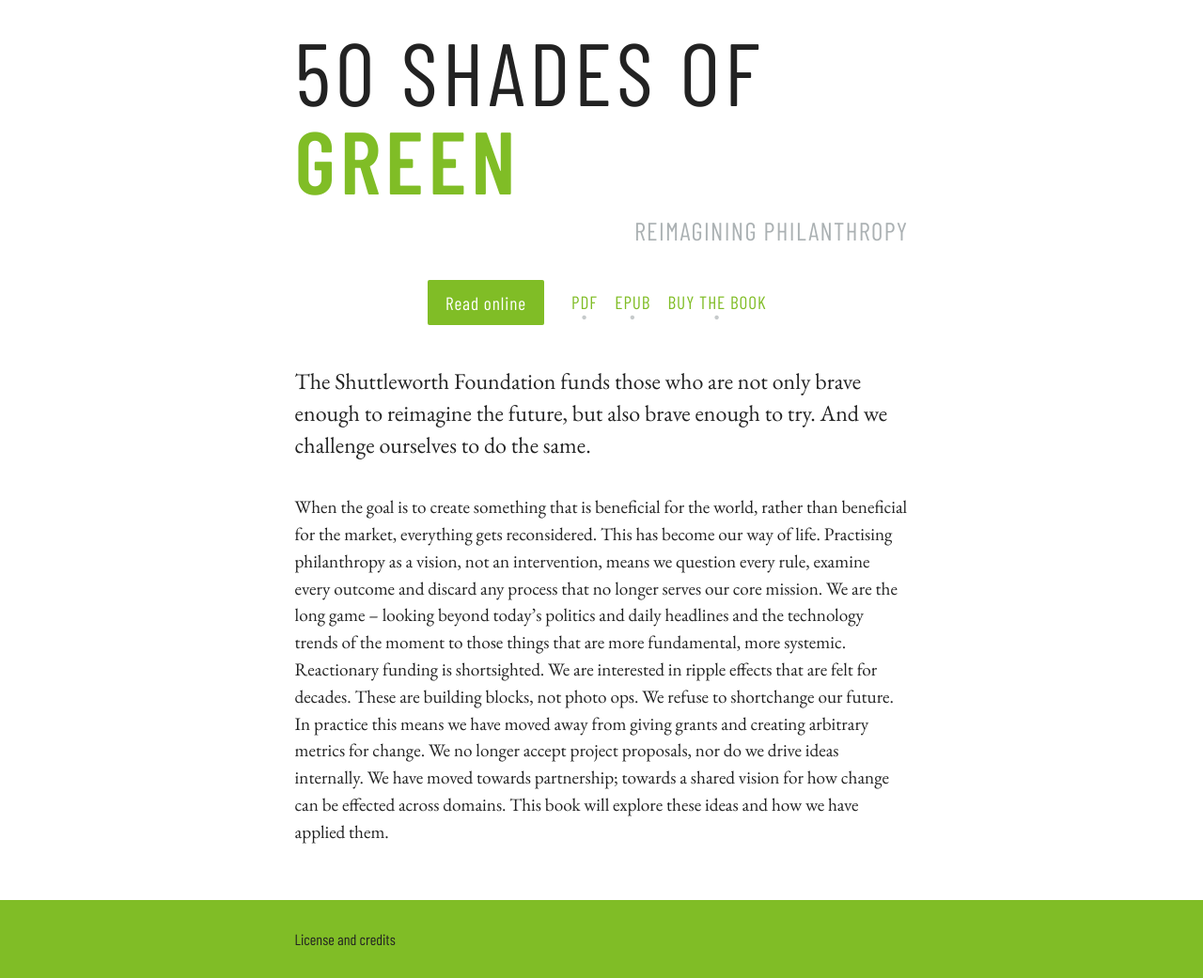
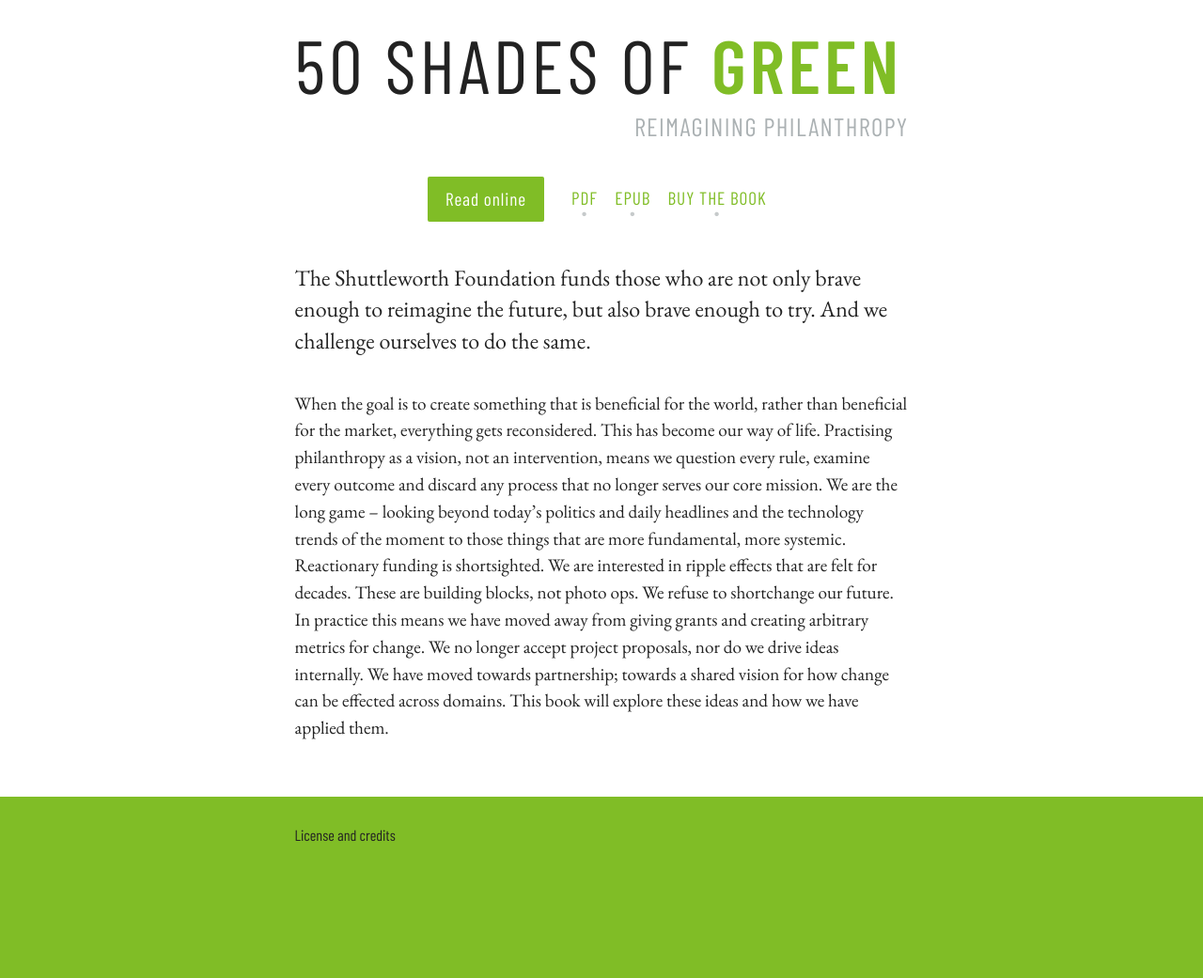
Before and after one commit to ShuttleworthFoundation/shuttleworth-foundation-shades-of-green, a Jekyll site: the page built from index.md, in a window 1280 px wide and 1191 px high. Shown: the part 150-1191 px from the top of the window at 94% size. Built offline with Jekyll 4.4.1, drawn with Linux system fonts in a browser that asks for light colours; some web fonts are replaced.

Commit message:
Reduce title size on large screens to accommodate longer title

```diff
--- a/_sass/custom/_web-landing-page.scss
+++ b/_sass/custom/_web-landing-page.scss
@@ -56,7 +56,7 @@
                 font-weight: 600;
             }
             @media only screen and (min-width: $break-width-medium) {
-                font-size: 490%; // magic number for this font
+                font-size: 415%; // magic number for this font
                 text-align: left;
             }
         }
```
